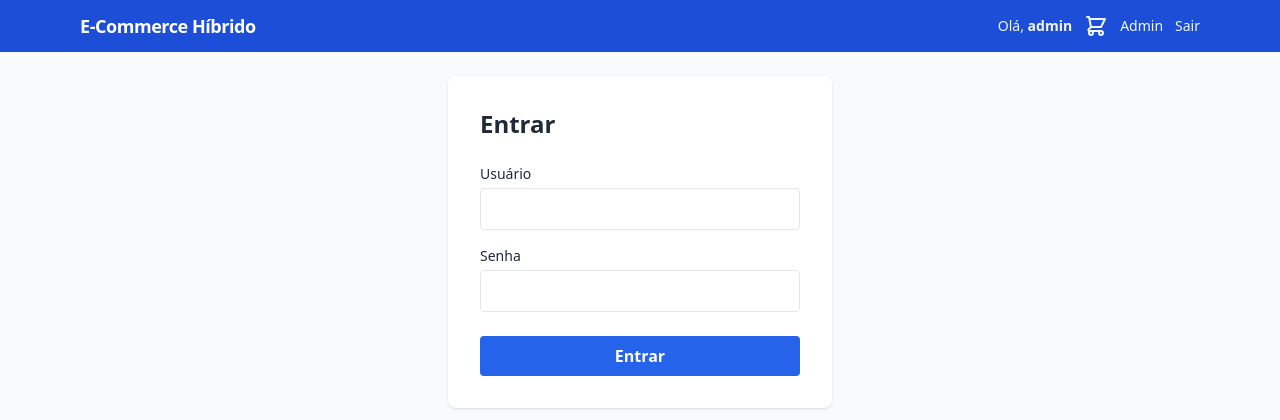
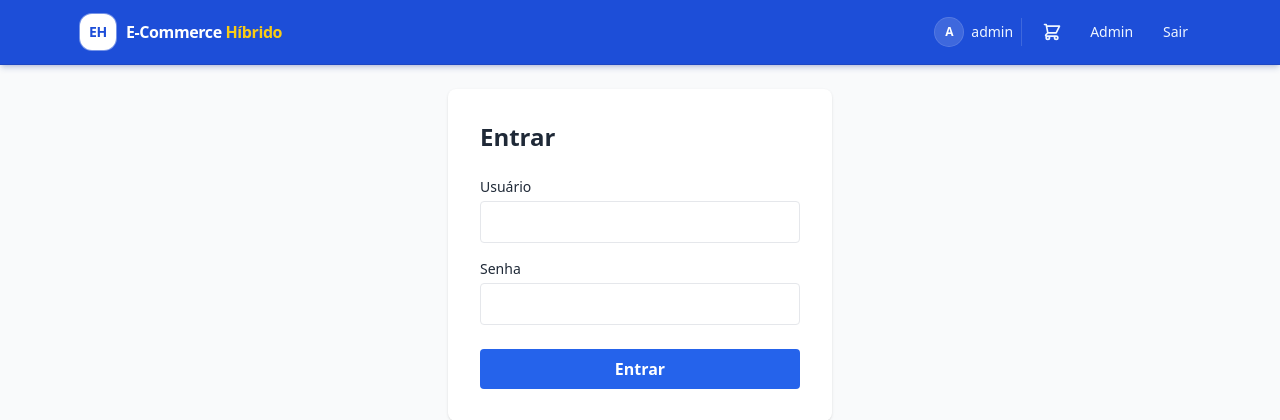
Before and after one commit to jgomesh/django-test, a Django app: page /entrar/ in a window 1280 px wide. Shown: the top 420 px of the page. Run offline with Django 5.2, Linux system fonts and the light colour scheme; a user stored in the database is signed in; some libraries are stand-ins or nearby versions.

Commit message:
feat(ui): redesign the storefront header
Sticky header with a proper logo mark (EH badge + two-tone wordmark),
avatar-style user initials, an icon-button cart with a ringed badge,
and hairline dividers between nav actions -- replaces the flat plain
bar with something that matches the rest of the blue/yellow theme.

```diff
--- a/storefront/templates/storefront/base.html
+++ b/storefront/templates/storefront/base.html
@@ -8,37 +8,63 @@
     <script src="https://cdn.tailwindcss.com"></script>
 </head>
 <body class="bg-gray-50 text-gray-800 min-h-screen">
-    <header class="bg-blue-700">
+    <header class="sticky top-0 z-40 bg-blue-700 shadow-md shadow-blue-900/20 border-b border-blue-800/50">
         <div class="max-w-6xl mx-auto px-4 py-3 flex items-center justify-between gap-4">
-            <a href="{% url 'storefront:home' %}" class="text-lg font-extrabold text-white tracking-tight shrink-0">
-                E-Commerce Híbrido
+            <a href="{% url 'storefront:home' %}" class="flex items-center gap-2.5 shrink-0 group">
+                <span class="flex items-center justify-center w-9 h-9 rounded-xl bg-white text-blue-700
+                             font-extrabold text-sm tracking-tight ring-1 ring-white/40
+                             group-hover:ring-yellow-400 transition-shadow">
+                    EH
+                </span>
+                <span class="text-base font-extrabold tracking-tight text-white leading-none">
+                    E-Commerce <span class="text-yellow-400">Híbrido</span>
+                </span>
             </a>
-            <nav class="text-sm flex items-center gap-3 shrink-0">
+
+            <nav class="text-sm flex items-center gap-1 sm:gap-1.5 shrink-0">
                 {% if user.is_authenticated %}
-                    <span class="text-blue-50">Olá, <strong>{{ user.username }}</strong></span>
+                    <div class="flex items-center gap-2 pr-2 mr-1 border-r border-white/15">
+                        <span class="flex items-center justify-center w-7 h-7 rounded-full bg-white/15
+                                     ring-1 ring-white/25 text-xs font-bold text-white shrink-0">
+                            {{ user.username|first|upper }}
+                        </span>
+                        <span class="hidden sm:inline text-blue-50">{{ user.username }}</span>
+                    </div>
+
                     <a href="{% url 'storefront:carrinho' %}"
-                       class="relative text-blue-50 hover:text-white" title="Carrinho">
-                        <svg class="w-6 h-6" fill="none" viewBox="0 0 24 24" stroke="currentColor">
+                       class="relative flex items-center justify-center w-10 h-10 rounded-full text-blue-50
+                              hover:text-white hover:bg-white/10 transition-colors" title="Carrinho">
+                        <svg class="w-5 h-5" fill="none" viewBox="0 0 24 24" stroke="currentColor">
                             <path stroke-linecap="round" stroke-linejoin="round" stroke-width="2"
                                   d="M3 3h2l.4 2M7 13h10l4-8H5.4M7 13L5.4 5M7 13l-2.293 2.293c-.63.63-.184 1.707.707 1.707H17m0 0a2 2 0 100 4 2 2 0 000-4zm-8 2a2 2 0 11-4 0 2 2 0 014 0z" />
                         </svg>
                         {% if cart_count %}
-                        <span class="absolute -top-2 -right-2 bg-yellow-400 text-blue-900 text-xs font-bold
-                                     rounded-full w-5 h-5 flex items-center justify-center">
+                        <span class="absolute top-0.5 right-0.5 bg-yellow-400 text-blue-900 text-[10px] font-bold
+                                     rounded-full min-w-[18px] h-[18px] px-1 flex items-center justify-center
+                                     ring-2 ring-blue-700">
                             {{ cart_count }}
                         </span>
                         {% endif %}
                     </a>
+
                     {% if user.is_staff %}
-                        <a href="/admin/" class="text-blue-50 hover:text-white hover:underline">Admin</a>
+                        <a href="/admin/"
+                           class="text-blue-50 hover:text-white hover:bg-white/10 rounded-full px-3 py-1.5 transition-colors">
+                            Admin
+                        </a>
                     {% endif %}
+
                     <form action="{% url 'storefront:logout' %}" method="post" class="inline">
                         {% csrf_token %}
-                        <button type="submit" class="text-blue-50 hover:text-white hover:underline">Sair</button>
+                        <button type="submit"
+                                class="text-blue-50 hover:text-white hover:bg-white/10 rounded-full px-3 py-1.5 transition-colors">
+                            Sair
+                        </button>
                     </form>
                 {% else %}
                     <a href="{% url 'storefront:login' %}"
-                       class="bg-white text-blue-700 font-semibold rounded px-4 py-1.5 hover:bg-blue-50">
+                       class="bg-white text-blue-700 font-semibold rounded-full px-5 py-2 shadow-sm
+                              hover:shadow hover:bg-blue-50 transition-all">
                         Entrar
                     </a>
                 {% endif %}
```
